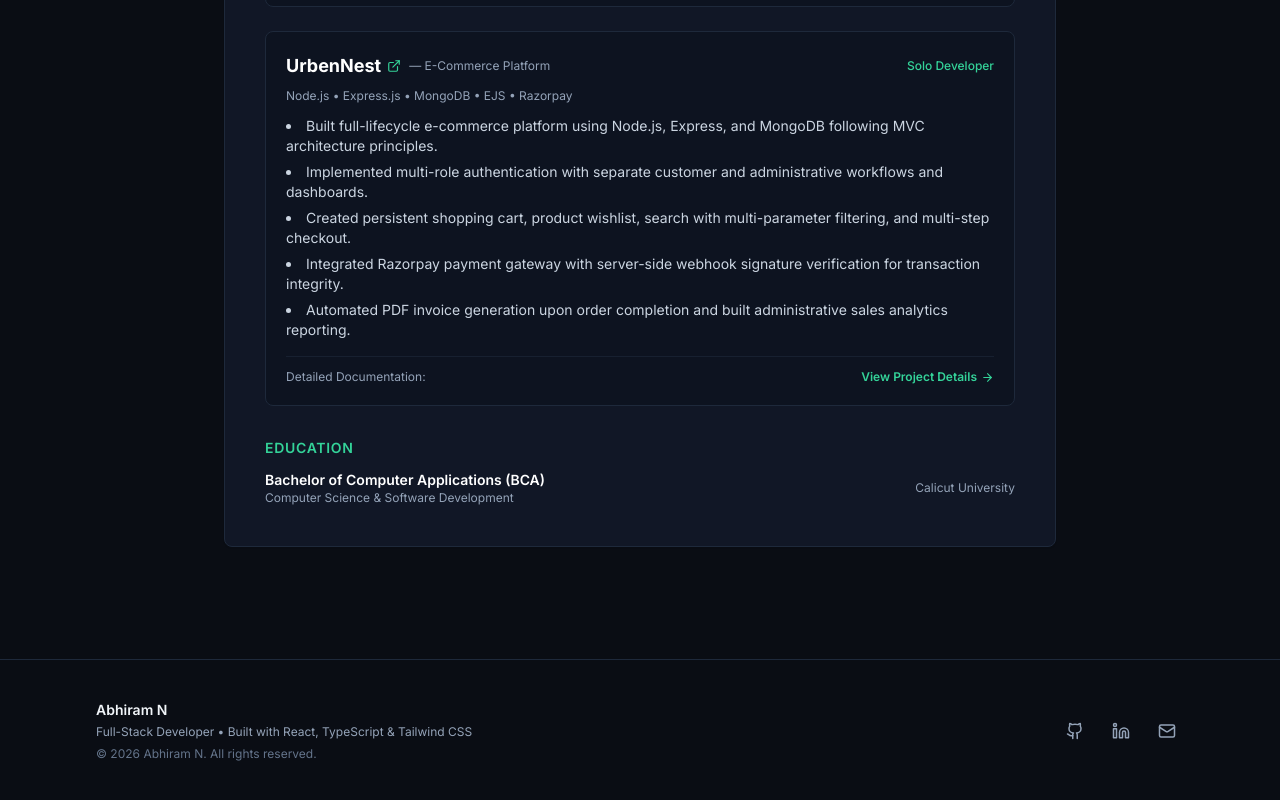
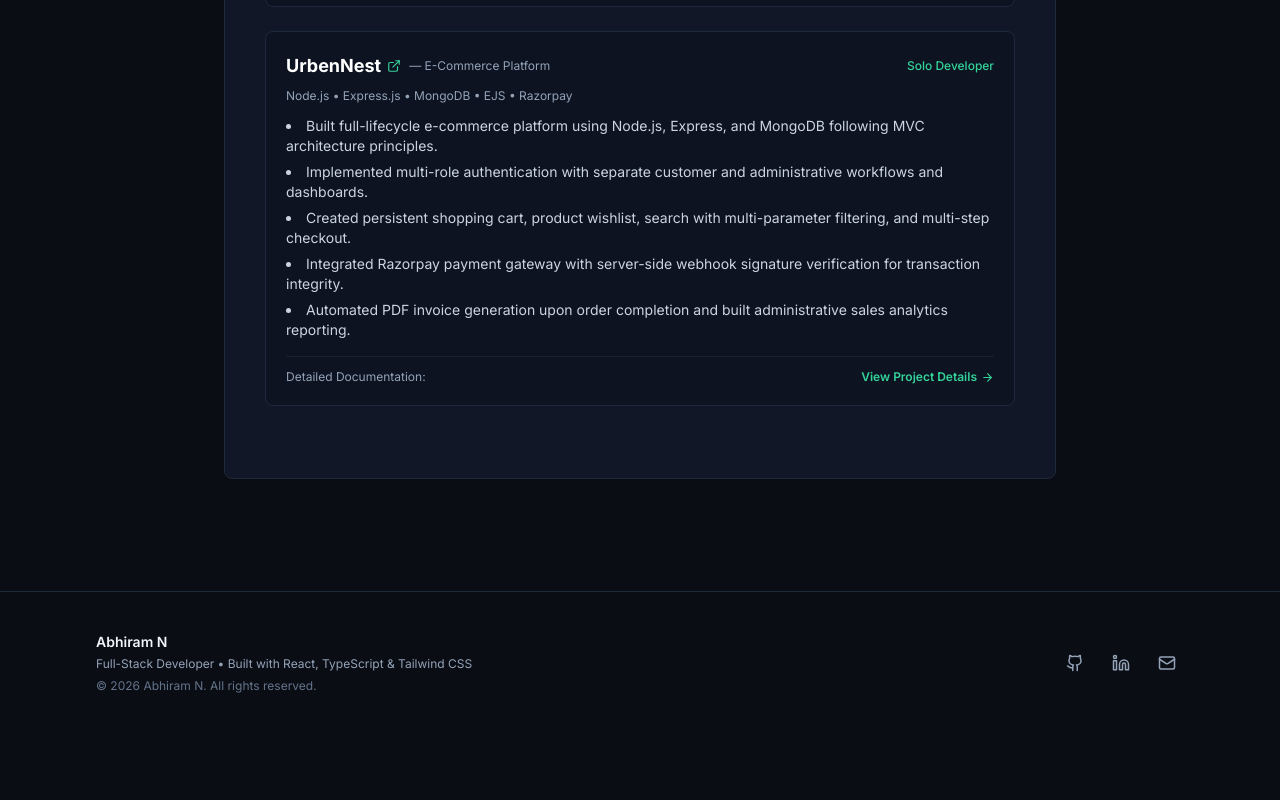
Before and after one commit to AbhiramN-Mern/Abhiram-portfolio, a React (Vite) app: page /resume in a window 1280 px wide. Shown: the part 1218-2018 px from the top of the page. After the commit the page ends 1952 px from the top, so only its background shows below. Built offline with nearby package versions, Linux system fonts and the light colour scheme.

Commit message:
fix:issue in cv

```diff
--- a/src/pages/Resume.tsx
+++ b/src/pages/Resume.tsx
@@ -258,25 +258,7 @@ export default function Resume() {
             </div>
           </section>
 
-          {/* Education */}
-          <section aria-label="Education">
-            <h2 className="text-sm font-semibold uppercase tracking-wider text-emerald-400 mb-3 print:text-gray-900">
-              Education
-            </h2>
-            <div className="flex flex-col sm:flex-row sm:items-center sm:justify-between text-sm">
-              <div>
-                <div className="font-semibold text-white print:text-black">
-                  Bachelor of Computer Applications (BCA)
-                </div>
-                <div className="text-xs text-slate-400 print:text-gray-600">
-                  Computer Science &amp; Software Development
-                </div>
-              </div>
-              <div className="text-xs text-slate-400 print:text-gray-600 sm:text-right mt-1 sm:mt-0">
-                Calicut University
-              </div>
-            </div>
-          </section>
+
 
         </div>
 
```
